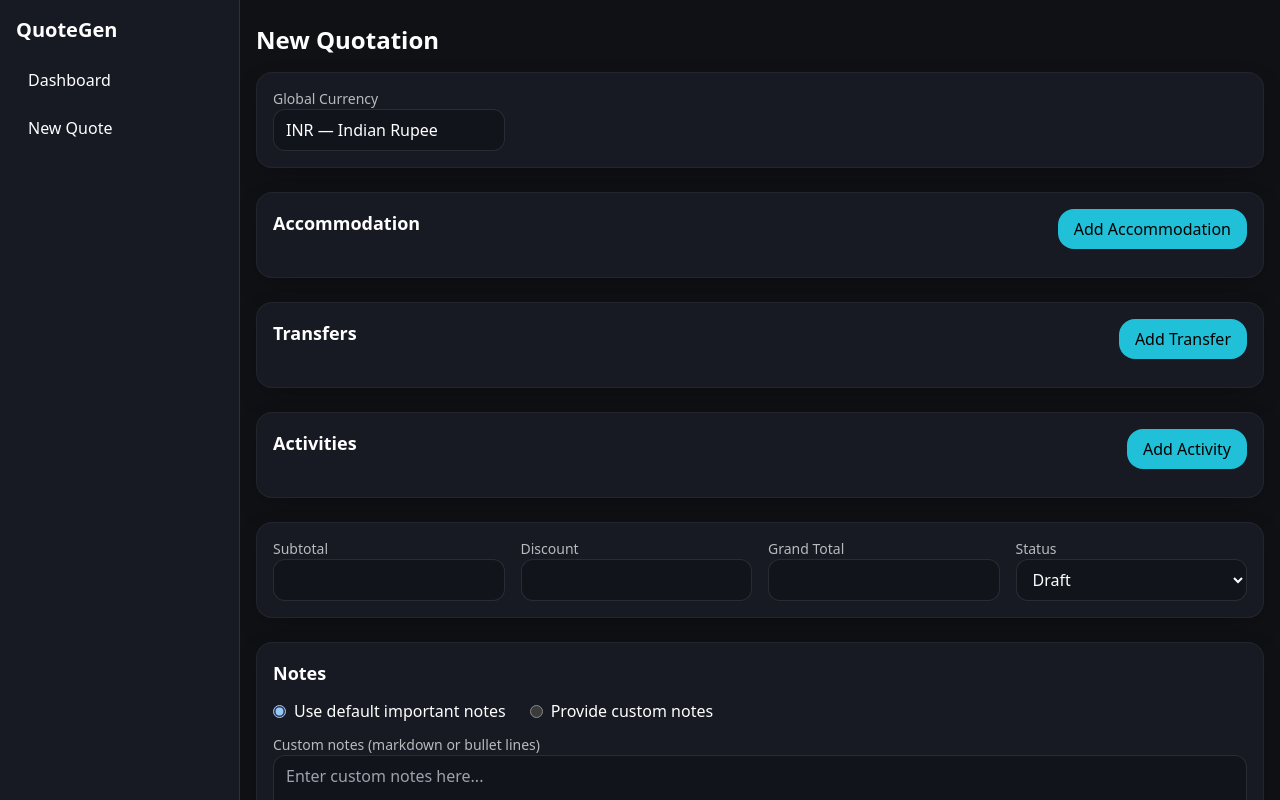
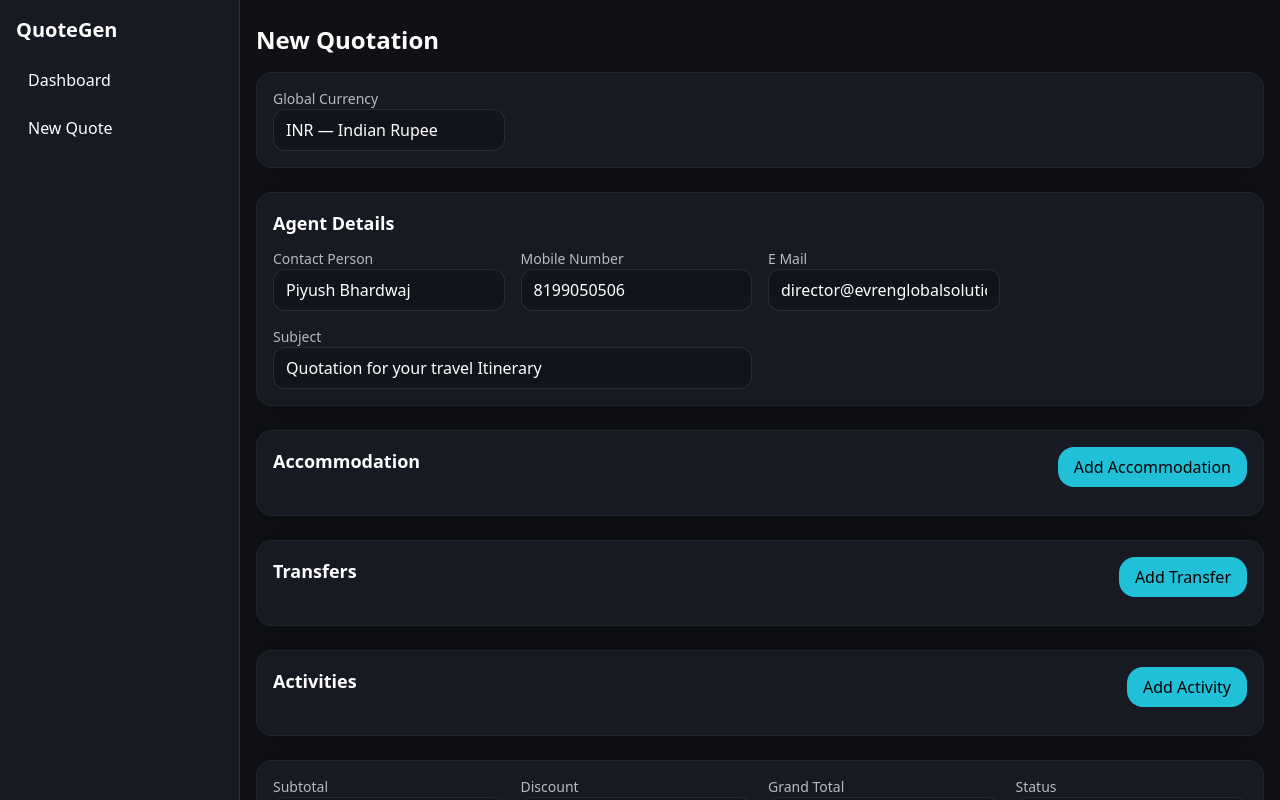
Before and after one commit to Rishi-0007/QuoteGen, a Next.js app: page /quotes/new in a window 1280 px wide. Shown: the top 800 px of the page. Built offline with nearby package versions, Linux system fonts and the light colour scheme.

Commit message:
feat: add agent details to quotes and update related components

```diff
--- a/app/quotes/[id]/page.js
+++ b/app/quotes/[id]/page.js
@@ -1,32 +1,101 @@
-
 import { dbConnect } from "@/lib/db";
 import Quotation from "@/models/Quotation";
 import Link from "next/link";
 import GeneratePdfButton from "@/components/GeneratePdfButton";
-function formatMoney(v, cur="INR"){ const n=Number(v||0); return `${cur} ${n.toFixed(2)}`; }
-function splitHotelAndLocation(hotelProperty){ if(!hotelProperty) return { name: "", location: "" }; const m = hotelProperty.match(/^(.*?)\s*\((.+)\)\s*$/); if(m) return { name: m[1].trim(), location: m[2].trim() }; return { name: hotelProperty, location: "" }; }
-export default async function QuoteView({ params }){
-  const { id } = await params; await dbConnect(); const quote = await Quotation.findById(id).lean(); if(!quote) return <div>Not found</div>;
+import { AGENT_DEFAULT } from "@/lib/constants";
+
+function formatMoney(v, cur = "INR") { const n = Number(v || 0); return `${cur} ${n.toFixed(2)}`; }
+function splitHotelAndLocation(hotelProperty) { if (!hotelProperty) return { name: "", location: "" }; const m = hotelProperty.match(/^(.*?)\\s*\\((.+)\\)\\s*$/); if (m) return { name: m[1].trim(), location: m[2].trim() }; return { name: hotelProperty, location: "" }; }
+
+export default async function QuoteView({ params }) {
+  const { id } = await params;
+  await dbConnect();
+  const quote = await Quotation.findById(id).lean();
+  if (!quote) return <div>Not found</div>;
+
+  // Fallbacks for preview
+  const agent = {
+    name: quote.agentName || AGENT_DEFAULT.name,
+    phone: quote.agentPhone || AGENT_DEFAULT.phone,
+    email: quote.agentEmail || AGENT_DEFAULT.email,
+    subject: quote.agentSubject || AGENT_DEFAULT.subject,
+  };
+
   const items = (quote.items || []).map((it) => {
     const cur = it.currency || quote.currency || "INR";
-    const total = it.totalPrice ?? (Number(it.basePrice || 0) * (1 + Number(it.markupPercent || 0)/100));
+    const total = it.totalPrice ?? (Number(it.basePrice || 0) * (1 + Number(it.markupPercent || 0) / 100));
     if (it.type === "accommodation") {
-      const { name, location } = splitHotelAndLocation(it.hotelProperty || ""); const rn = it.roomCount ? `${it.roomCount} x` : "";
-      const pax = [(it.adults||it.adults===0)?`${it.adults} Adults`:null,(it.children||it.children===0)?`${it.children} Children`:null,(it.guests||it.guests===0)?`${it.guests} Guests`:null].filter(Boolean).join(", ");
-      return { name: name || "Hotel", details: [location ? `(${location})` : "", [rn, it.roomDetails].filter(Boolean).join(" "), pax].filter(Boolean).join(" — "), date: `${it.checkIn ? new Date(it.checkIn).toLocaleDateString() : ""} - ${it.checkOut ? new Date(it.checkOut).toLocaleDateString() : ""}`, price: formatMoney(total, cur) };
+      const { name, location } = splitHotelAndLocation(it.hotelProperty || "");
+      const rn = it.roomCount ? `${it.roomCount} x` : "";
+      const pax = [(it.adults || it.adults === 0) ? `${it.adults} Adults` : null, (it.children || it.children === 0) ? `${it.children} Children` : null, (it.guests || it.guests === 0) ? `${it.guests} Guests` : null].filter(Boolean).join(", ");
+      return {
+        name: name || "Hotel",
+        details: [location ? `(${location})` : "", [rn, it.roomDetails].filter(Boolean).join(" "), pax].filter(Boolean).join(" — "),
+        date: `${it.checkIn ? new Date(it.checkIn).toLocaleDateString() : ""} - ${it.checkOut ? new Date(it.checkOut).toLocaleDateString() : ""}`,
+        price: formatMoney(total, cur),
+      };
     } else if (it.type === "transfer") {
       const label = it.transferType === "ferry" ? "Ferry Transfer" : it.transferType === "intercity" ? "Intercity Transfer" : "Airport Transfer";
       return { name: `${label}${it.details ? " - " + it.details : ""}`.trim(), details: `Pickup ${it.from || ""}${it.to ? " to " + it.to : ""}`, date: it.startDate ? new Date(it.startDate).toLocaleDateString() : "", price: formatMoney(total, cur) };
     } else if (it.type === "activity") {
-      return { name: it.itemTitle || "Activity", details: it.description || "", date: it.startDate ? new Date(it.startDate).toLocaleDateString() : "", price: formatMoney(total, cur) };
+      const fromTo = (it.startTime || it.endTime) ? `From ${it.startTime || "--"} to ${it.endTime || "--"}` : "";
+      const mergedDetails = [it.description || "", fromTo].filter(Boolean).join(" — ");
+      return { name: it.itemTitle || it.customActivity || "Activity", details: mergedDetails, date: it.startDate ? new Date(it.startDate).toLocaleDateString() : "", price: formatMoney(total, cur) };
     } else {
       return { name: it.itemTitle || "Service", details: it.description || "", date: it.startDate ? new Date(it.startDate).toLocaleDateString() : "", price: formatMoney(total, cur) };
     }
   });
-  return (<div className="space-y-6"><div className="flex items-center justify-between"><h1 className="text-2xl font-semibold">Quotation</h1><div className="flex gap-2"><GeneratePdfButton id={quote._id.toString()} /><Link className="btn btn-primary" href={`/quotes/${quote._id}/edit`}>Edit</Link></div></div>
-    <div className="card p-0 overflow-hidden"><table className="table"><thead><tr><th>Name</th><th>Details</th><th>Date</th><th className="text-right">Pricing</th></tr></thead><tbody>
-      {items.map((r, idx)=>(<tr key={idx}><td>{r.name}</td><td className="text-white/80">{r.details}</td><td>{r.date}</td><td className="text-right">{r.price}</td></tr>))}
-    </tbody><tfoot><tr><td colSpan={3} className="text-right">Subtotal</td><td className="text-right">{formatMoney(quote.subtotal, quote.currency || "INR")}</td></tr>
-      <tr><td colSpan={3} className="text-right">Total Discount</td><td className="text-right">-{formatMoney(quote.discount, quote.currency || "INR")}</td></tr>
-      <tr><td colSpan={3} className="text-right font-semibold">Grand Total</td><td className="text-right font-semibold">{formatMoney(quote.grandTotal, quote.currency || "INR")}</td></tr></tfoot></table></div></div>);
+
+  return (
+    <div className="space-y-6">
+      <div className="flex items-center justify-between">
+        <h1 className="text-2xl font-semibold">Quotation</h1>
+        <div className="flex gap-2">
+          <GeneratePdfButton id={quote._id.toString()} />
+          <Link className="btn btn-primary" href={`/quotes/${quote._id}/edit`}>Edit</Link>
+        </div>
+      </div>
+
+      {/* NEW: Agent Details preview */}
+      <div className="card">
+        <div className="text-lg font-semibold mb-2">Agent Details</div>
+        <div className="grid md:grid-cols-4 gap-2 text-sm">
+          <div className="text-white/70">Contact Person</div><div>{agent.name}</div>
+          <div className="text-white/70">Mobile Number</div><div>{agent.phone}</div>
+          <div className="text-white/70">E Mail</div><div>{agent.email}</div>
+          <div className="text-white/70">Subject</div><div className="md:col-span-3">{agent.subject}</div>
+        </div>
+      </div>
+
+      <div className="card p-0 overflow-hidden">
+        <table className="table">
+          <thead><tr><th>Name</th><th>Details</th><th>Date</th><th className="text-right">Pricing</th></tr></thead>
+          <tbody>
+            {items.map((r, idx) => (
+              <tr key={idx}>
+                <td>{r.name}</td>
+                <td className="text-white/80">{r.details}</td>
+                <td>{r.date}</td>
+                <td className="text-right">{r.price}</td>
+              </tr>
+            ))}
+          </tbody>
+          <tfoot>
+            <tr>
+              <td colSpan={3} className="text-right">Subtotal</td>
+              <td className="text-right">{formatMoney(quote.subtotal, quote.currency || "INR")}</td>
+            </tr>
+            <tr>
+              <td colSpan={3} className="text-right">Total Discount</td>
+              <td className="text-right">-{formatMoney(quote.discount, quote.currency || "INR")}</td>
+            </tr>
+            <tr>
+              <td colSpan={3} className="text-right font-semibold">Grand Total</td>
+              <td className="text-right font-semibold">{formatMoney(quote.grandTotal, quote.currency || "INR")}</td>
+            </tr>
+          </tfoot>
+        </table>
+      </div>
+    </div>
+  );
 }
--- a/components/quote-form.js
+++ b/components/quote-form.js
@@ -1,4 +1,3 @@
-
 "use client";
 import { useFieldArray, useForm } from "react-hook-form";
 import { z } from "zod";
@@ -11,6 +10,7 @@ import AccommodationItem from "@/components/items/AccommodationItem";
 import TransferItem from "@/components/items/TransferItem";
 import ActivityItem from "@/components/items/ActivityItem";
 import CurrencySelect from "@/components/ui/currency-select";
+import { AGENT_DEFAULT } from "@/lib/constants";
 
 const ItemSchema = z.object({
   type: z.string().optional(),
@@ -36,10 +36,16 @@ const ItemSchema = z.object({
   markupPercent: z.coerce.number().optional(),
   totalPrice: z.coerce.number().optional(),
   cancellationBefore: z.string().optional(),
+  // optional extras (for "Other" UX), harmless if unused
+  customActivity: z.string().optional(),
 });
 
 const QuoteSchema = z.object({
   currency: z.string().optional().default("INR"),
+  agentName: z.string().optional(),
+  agentPhone: z.string().optional(),
+  agentEmail: z.string().optional(),
+  agentSubject: z.string().optional(),
   items: z.array(ItemSchema).optional(),
   subtotal: z.coerce.number().optional(),
   discount: z.coerce.number().optional(),
@@ -50,20 +56,36 @@ const QuoteSchema = z.object({
   notesCustom: z.string().optional(),
 });
 
-export default function QuoteForm({ initial }){
-  const form = useForm({ resolver: zodResolver(QuoteSchema), defaultValues: { currency: "INR", footerBrand:"holidays_seychelle", notesPreset:"default", notesCustom:"", ...(initial||{}) } });
+export default function QuoteForm({ initial }) {
+  const form = useForm({
+    resolver: zodResolver(QuoteSchema),
+    defaultValues: {
+      currency: initial?.currency ?? "INR",
+      footerBrand: initial?.footerBrand ?? "holidays_seychelle",
+      notesPreset: initial?.notesPreset ?? "default",
+      notesCustom: initial?.notesCustom ?? "",
+
+      agentName: initial?.agentName ?? AGENT_DEFAULT.name,
+      agentPhone: initial?.agentPhone ?? AGENT_DEFAULT.phone,
+      agentEmail: initial?.agentEmail ?? AGENT_DEFAULT.email,
+      agentSubject: initial?.agentSubject ?? AGENT_DEFAULT.subject,
+
+      ...(initial || {}),
+    },
+  });
+
   const { fields, append, remove } = useFieldArray({ control: form.control, name: "items" });
 
-  function addAccommodation(){ append({ type: "accommodation", island: "mahe" }); }
-  function addTransfer(){ append({ type: "transfer", transferType: "airport" }); }
-  function addActivity(){ append({ type: "activity" }); }
+  function addAccommodation() { append({ type: "accommodation", island: "mahe" }); }
+  function addTransfer() { append({ type: "transfer", transferType: "airport" }); }
+  function addActivity() { append({ type: "activity" }); }
 
-  function computeTotals(){
+  function computeTotals() {
     const items = form.getValues("items") || [];
     const globalCur = form.getValues("currency") || "INR";
     items.forEach((it, i) => form.setValue(`items.${i}.currency`, globalCur));
     const subtotal = items.reduce((sum, it) => {
-      const t = Number(it.totalPrice ?? (Number(it.basePrice || 0) * (1 + Number(it.markupPercent || 0)/100)));
+      const t = Number(it.totalPrice ?? (Number(it.basePrice || 0) * (1 + Number(it.markupPercent || 0) / 100)));
       return sum + (isFinite(t) ? t : 0);
     }, 0);
     form.setValue("subtotal", +subtotal.toFixed(2));
@@ -71,31 +93,56 @@ export default function QuoteForm({ initial }){
     form.setValue("grandTotal", Math.max(0, subtotal - discount));
   }
 
-  function onCurrencyChange(v){
+  function onCurrencyChange(v) {
     form.setValue("currency", v);
     const items = form.getValues("items") || [];
     items.forEach((_, i) => form.setValue(`items.${i}.currency`, v));
   }
 
-  async function onSubmit(values){
+  async function onSubmit(values) {
     computeTotals();
-    const res = await fetch(initial? `/api/quotes/${initial._id}` : "/api/quotes", {
+    const res = await fetch(initial ? `/api/quotes/${initial._id}` : "/api/quotes", {
       method: initial ? "PATCH" : "POST",
-      headers: {"Content-Type": "application/json"},
+      headers: { "Content-Type": "application/json" },
       body: JSON.stringify(values),
     });
     const data = await res.json();
-    if(res.ok){ window.location.href = `/quotes/${data._id}`; } else { alert(data.error || "Error"); }
+    if (res.ok) { window.location.href = `/quotes/${data._id}`; } else { alert(data.error || "Error"); }
   }
 
   return (
     <form onSubmit={form.handleSubmit(onSubmit)} className="space-y-6">
+      {/* 1) Global Currency (unchanged) */}
       <Card>
         <div className="grid md:grid-cols-4 gap-4">
           <CurrencySelect value={form.watch("currency")} onChange={onCurrencyChange} />
         </div>
       </Card>
 
+      {/* 2) NEW: Agent Details */}
+      <Card>
+        <div className="section-title">Agent Details</div>
+        <div className="grid md:grid-cols-4 gap-4">
+          <div>
+            <div className="label">Contact Person</div>
+            <Input {...form.register("agentName")} placeholder={AGENT_DEFAULT.name} />
+          </div>
+          <div>
+            <div className="label">Mobile Number</div>
+            <Input {...form.register("agentPhone")} placeholder={AGENT_DEFAULT.phone} />
+          </div>
+          <div>
+            <div className="label">E Mail</div>
+            <Input type="email" {...form.register("agentEmail")} placeholder={AGENT_DEFAULT.email} />
+          </div>
+          <div className="md:col-span-2">
+            <div className="label">Subject</div>
+            <Input {...form.register("agentSubject")} placeholder={AGENT_DEFAULT.subject} />
+          </div>
+        </div>
+      </Card>
+
+      {/* 3) Accommodation */}
       <Card>
         <div className="flex items-center justify-between mb-3">
           <div className="section-title">Accommodation</div>
@@ -106,14 +153,15 @@ export default function QuoteForm({ initial }){
             <div key={f.id} className="border border-white/10 rounded-2xl p-4">
               <AccommodationItem index={i} form={form} />
               <div className="flex justify-between mt-3">
-                <div className="text-white/60">Item #{i+1}</div>
-                <Button type="button" variant="ghost" onClick={()=> remove(i)}>Remove</Button>
+                <div className="text-white/60">Item #{i + 1}</div>
+                <Button type="button" variant="ghost" onClick={() => remove(i)}>Remove</Button>
               </div>
             </div>
           ))}
         </div>
       </Card>
 
+      {/* 4) Transfers */}
       <Card>
         <div className="flex items-center justify-between mb-3">
           <div className="section-title">Transfers</div>
@@ -124,14 +172,15 @@ export default function QuoteForm({ initial }){
             <div key={f.id} className="border border-white/10 rounded-2xl p-4">
               <TransferItem index={i} form={form} />
               <div className="flex justify-between mt-3">
-                <div className="text-white/60">Item #{i+1}</div>
-                <Button type="button" variant="ghost" onClick={()=> remove(i)}>Remove</Button>
+                <div className="text-white/60">Item #{i + 1}</div>
+                <Button type="button" variant="ghost" onClick={() => remove(i)}>Remove</Button>
               </div>
             </div>
           ))}
         </div>
       </Card>
 
+      {/* 5) Activities */}
       <Card>
         <div className="flex items-center justify-between mb-3">
           <div className="section-title">Activities</div>
@@ -142,14 +191,15 @@ export default function QuoteForm({ initial }){
             <div key={f.id} className="border border-white/10 rounded-2xl p-4">
               <ActivityItem index={i} form={form} />
               <div className="flex justify-between mt-3">
-                <div className="text-white/60">Item #{i+1}</div>
-                <Button type="button" variant="ghost" onClick={()=> remove(i)}>Remove</Button>
+                <div className="text-white/60">Item #{i + 1}</div>
+                <Button type="button" variant="ghost" onClick={() => remove(i)}>Remove</Button>
               </div>
             </div>
           ))}
         </div>
       </Card>
 
+      {/* 6) Totals & Status */}
       <Card>
         <div className="grid md:grid-cols-4 gap-4">
           <div><div className="label">Subtotal</div><Input type="number" step="0.01" {...form.register("subtotal")} /></div>
@@ -164,11 +214,12 @@ export default function QuoteForm({ initial }){
         </div>
       </Card>
 
+      {/* 7) Notes */}
       <Card>
         <div className="section-title">Notes</div>
         <div className="flex gap-6">
           <label className="flex items-center gap-2">
-            <input type="radio" value="default" {...form.register("notesPreset")} defaultChecked={form.getValues("notesPreset")!=="custom"} />
+            <input type="radio" value="default" {...form.register("notesPreset")} defaultChecked />
             <span>Use default important notes</span>
           </label>
           <label className="flex items-center gap-2">
@@ -183,6 +234,7 @@ export default function QuoteForm({ initial }){
         </div>
       </Card>
 
+      {/* 8) Footer / Brand */}
       <Card>
         <div className="section-title">Document Footer</div>
         <div className="md:w-1/2">
--- /dev/null
+++ b/lib/constants.js
@@ -0,0 +1,12 @@
+export const AGENT_DEFAULT = {
+    name: "Piyush Bhardwaj",
+    phone: "8199050506",
+    email: "director@evrenglobalsolutions.com",
+    subject: "Quotation for your travel Itinerary",
+};
+
+export const BRANDS = {
+    holidays_seychelle: { name: "Holidays Seychelle", emergency: "+248 437 6666", logo: "/brands/HS-logo.png" },
+    oceanic_travel: { name: "Oceanic Travel Co.", emergency: "+1 555 0100", logo: "" },
+    sunrise_journeys: { name: "Sunrise Journeys", emergency: "+1 555 0110", logo: "" },
+};
--- a/models/Quotation.js
+++ b/models/Quotation.js
@@ -2,7 +2,7 @@
 import mongoose from "mongoose";
 
 const ItemSchema = new mongoose.Schema({
-  type: { type: String, enum: ["accommodation","transfer","activity","other"], default: "other" },
+  type: { type: String, enum: ["accommodation", "transfer", "activity", "other"], default: "other" },
 
   island: String,
   hotelProperty: String,
@@ -14,7 +14,7 @@ const ItemSchema = new mongoose.Schema({
   checkIn: Date,
   checkOut: Date,
 
-  transferType: { type: String, enum: ["airport","intercity","ferry"] },
+  transferType: { type: String, enum: ["airport", "intercity", "ferry"] },
   from: String,
   to: String,
   details: String,
@@ -34,14 +34,18 @@ const ItemSchema = new mongoose.Schema({
 
 const QuotationSchema = new mongoose.Schema({
   currency: { type: String, default: "INR" },
+  agentName: String,
+  agentPhone: String,
+  agentEmail: String,
+  agentSubject: String,
   items: [ItemSchema],
   subtotal: { type: Number, default: 0 },
   discount: { type: Number, default: 0 },
   grandTotal: { type: Number, default: 0 },
-  footerBrand: { type: String, enum: ["holidays_seychelle","oceanic_travel","sunrise_journeys"], default: "holidays_seychelle" },
-  notesPreset: { type: String, enum: ["default","custom"], default: "default" },
+  footerBrand: { type: String, enum: ["holidays_seychelle", "oceanic_travel", "sunrise_journeys"], default: "holidays_seychelle" },
+  notesPreset: { type: String, enum: ["default", "custom"], default: "default" },
   notesCustom: { type: String, default: "" },
-  status: { type: String, enum: ["draft","final"], default: "draft" },
+  status: { type: String, enum: ["draft", "final"], default: "draft" },
 }, { timestamps: true });
 
 export default mongoose.models.Quotation || mongoose.model("Quotation", QuotationSchema);
--- a/package.json
+++ b/package.json
@@ -1,6 +1,6 @@
 {
   "name": "quotegen",
-  "version": "1.2.1",
+  "version": "1.3.0",
   "private": true,
   "scripts": {
     "dev": "next dev",
```
Also changed, not shown: lib/pdf-template-client.js.
